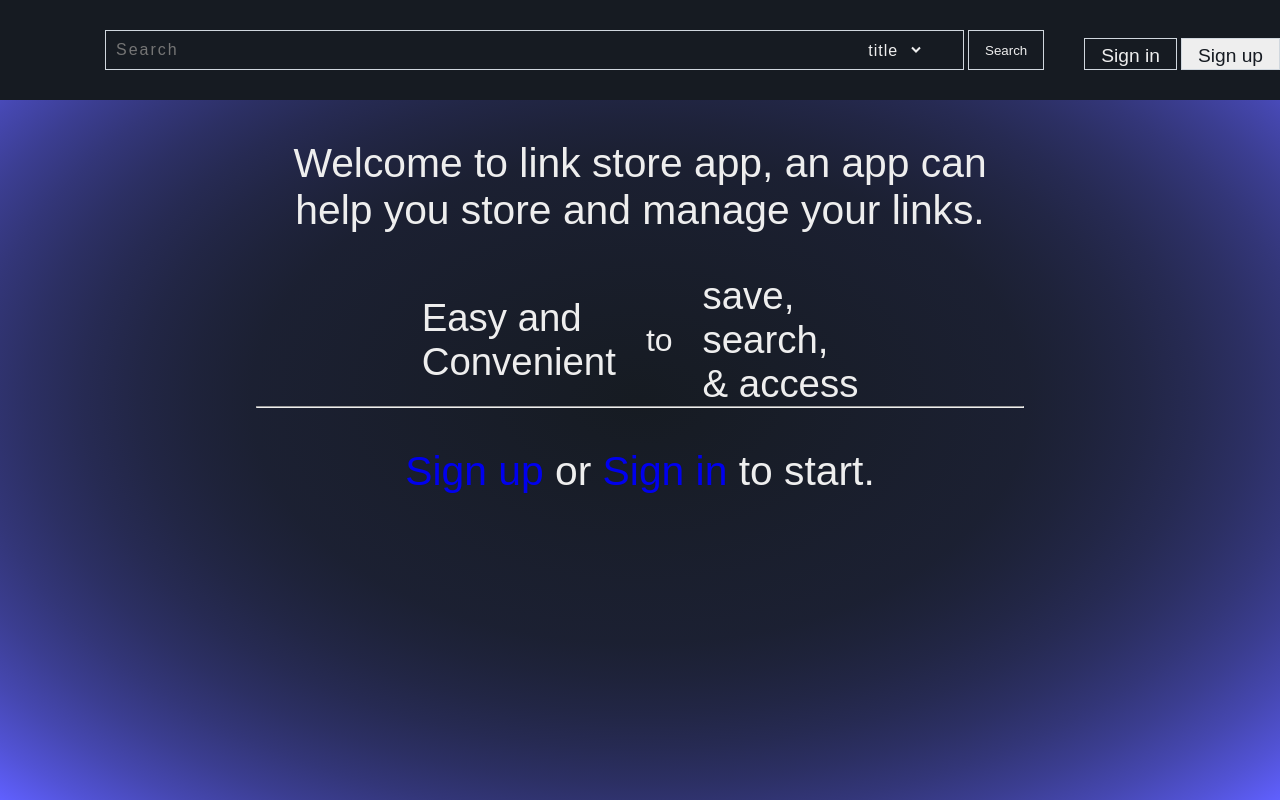
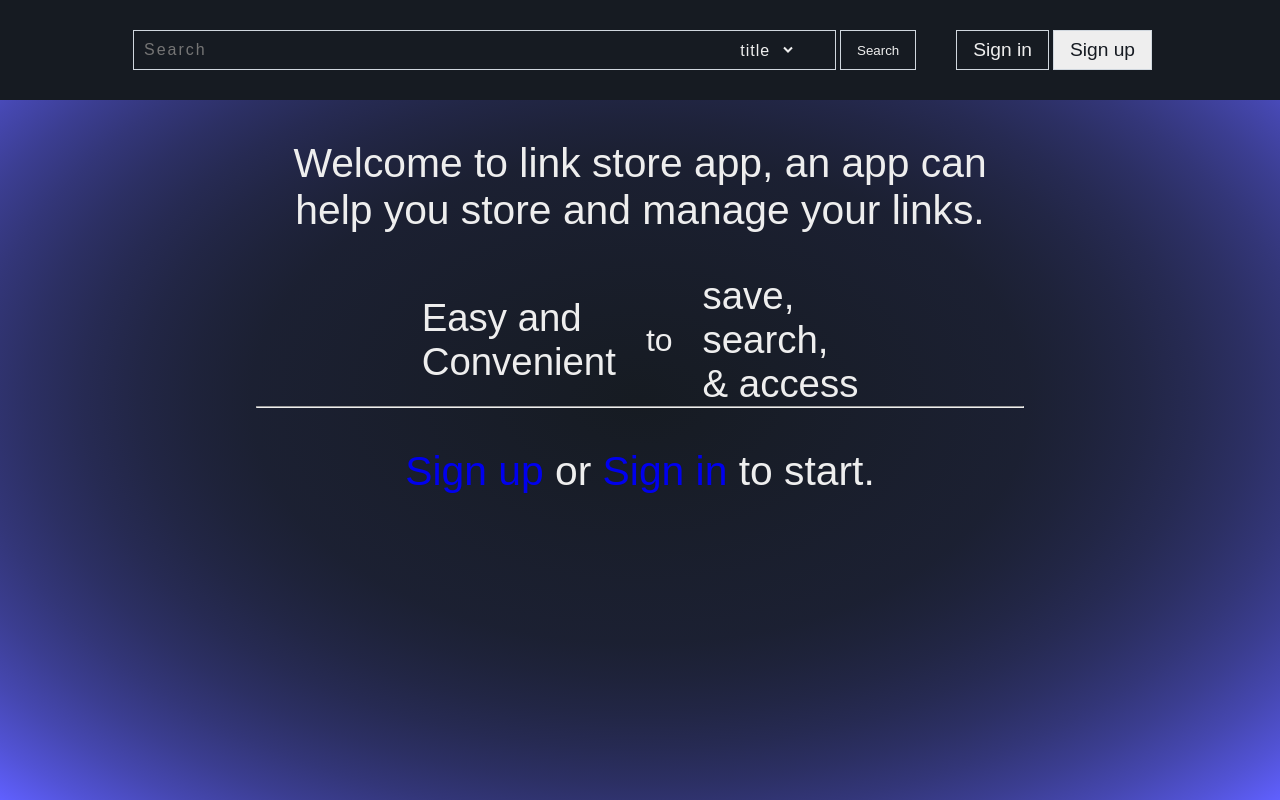
Before and after one commit to bravo680git/link-store-web-app, a React (Create React App) app: page / in a window 1280 px wide. Built offline with nearby package versions, Linux system fonts and the light colour scheme.

Commit message:
fix some ui bugs in header and content

```diff
--- a/src/components/Header/Header.module.scss
+++ b/src/components/Header/Header.module.scss
@@ -5,19 +5,19 @@
   display: flex;
   flex-direction: column;
   justify-content: center;
+  align-items: center;
   width: 100%;
 
   header {
-    margin-left: 100px;
     display: flex;
     height: 40%;
     line-height: 100%;
+    width: 80%;
   }
 }
 
 .btn {
   display: flex;
-  margin-top: 8px;
 }
 
 .signIn,
--- a/src/components/LinkGroup/index.js
+++ b/src/components/LinkGroup/index.js
@@ -3,10 +3,12 @@ import style from "./LinkGroup.module.scss";
 
 function LinkGroup({ title, children }) {
   return (
-    <div className={clsx(style.container)}>
-      <div className={clsx(style.title)}>{title}</div>
-      <div className={clsx(style.children)}>{children}</div>
-    </div>
+    children?.length > 0 && (
+      <div className={clsx(style.container)}>
+        <div className={clsx(style.title)}>{title}</div>
+        <div className={clsx(style.children)}>{children}</div>
+      </div>
+    )
   );
 }
 
--- a/src/index.scss
+++ b/src/index.scss
@@ -3,6 +3,7 @@ body {
   font-size: 16px;
   font-family: Arial, Helvetica, sans-serif;
   width: 100vw;
+  overflow-y: overlay;
 }
 
 a {
```
